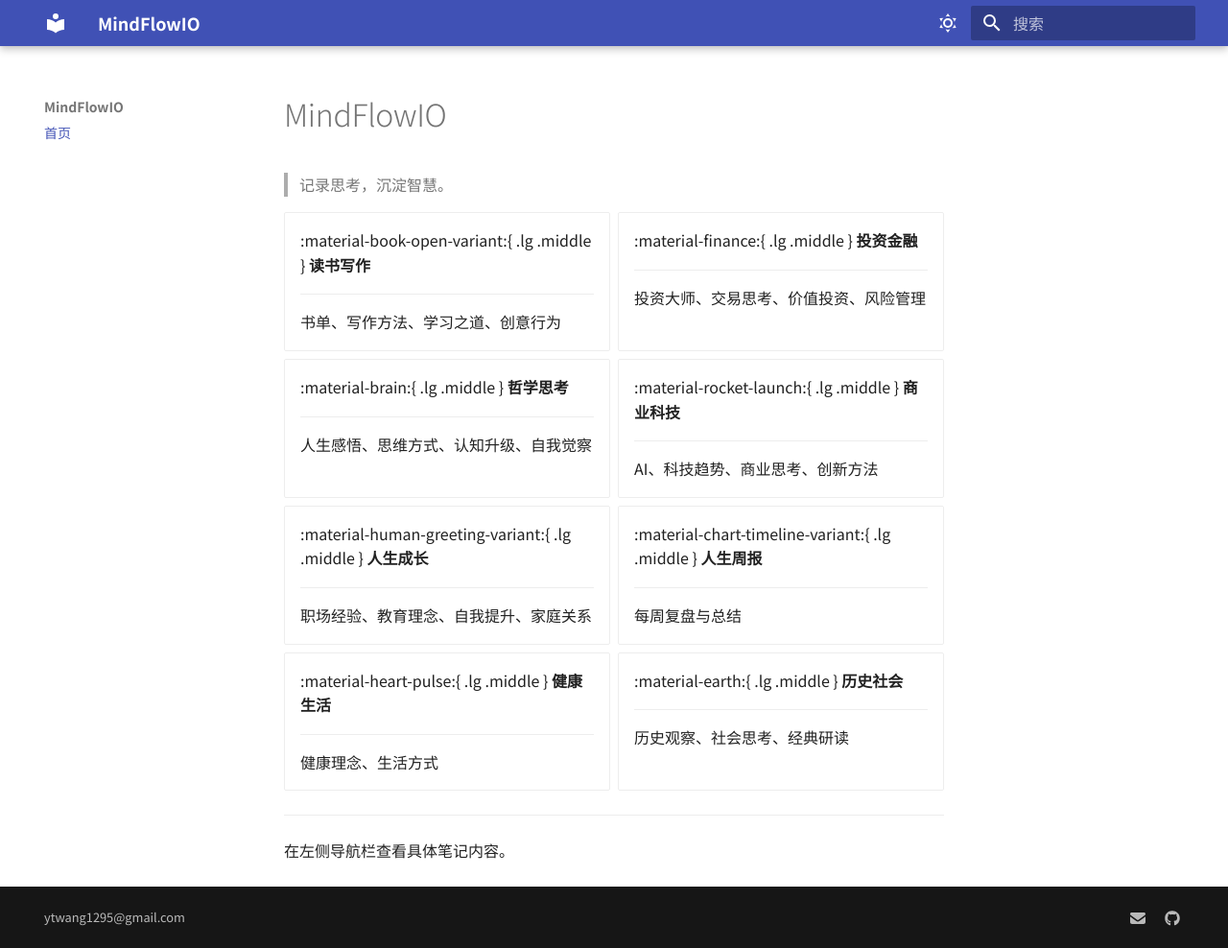
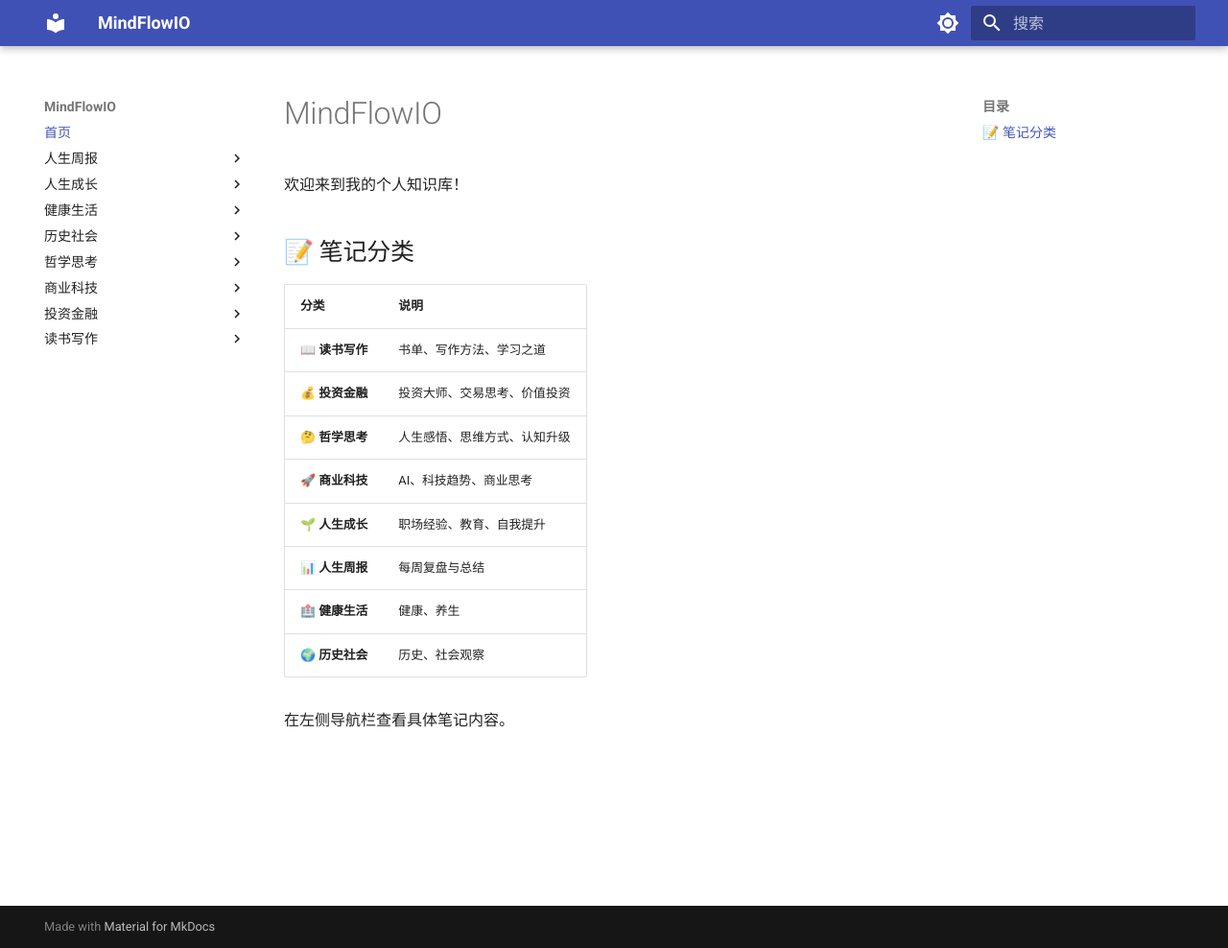
Before and after one commit to Wang-Taylor/mind-flow-notes, an MkDocs documentation site: the page built from docs/index.md, in a window 1280 px wide and 988 px high. Shown: the whole window at 96% size. Built offline with MkDocs 1.6.1 and Material for MkDocs 9.7.7, drawn with Linux system fonts in a browser that asks for light colours; some of the changed lines change nothing that is shown.

Commit message:
恢复最初的页面格式

```diff
--- a/docs/index.md
+++ b/docs/index.md
@@ -1,59 +1,18 @@
 # MindFlowIO
 
-> 记录思考，沉淀智慧。
+欢迎来到我的个人知识库！
 
-<div class="grid cards" markdown>
+## 📝 笔记分类
 
--   :material-book-open-variant:{ .lg .middle } __读书写作__
-
-    ---
-
-    书单、写作方法、学习之道、创意行为
-
--   :material-finance:{ .lg .middle } __投资金融__
-
-    ---
-
-    投资大师、交易思考、价值投资、风险管理
-
--   :material-brain:{ .lg .middle } __哲学思考__
-
-    ---
-
-    人生感悟、思维方式、认知升级、自我觉察
-
--   :material-rocket-launch:{ .lg .middle } __商业科技__
-
-    ---
-
-    AI、科技趋势、商业思考、创新方法
-
--   :material-human-greeting-variant:{ .lg .middle } __人生成长__
-
-    ---
-
-    职场经验、教育理念、自我提升、家庭关系
-
--   :material-chart-timeline-variant:{ .lg .middle } __人生周报__
-
-    ---
-
-    每周复盘与总结
-
--   :material-heart-pulse:{ .lg .middle } __健康生活__
-
-    ---
-
-    健康理念、生活方式
-
--   :material-earth:{ .lg .middle } __历史社会__
-
-    ---
-
-    历史观察、社会思考、经典研读
-
-</div>
-
----
+| 分类 | 说明 |
+|------|------|
+| 📖 **读书写作** | 书单、写作方法、学习之道 |
+| 💰 **投资金融** | 投资大师、交易思考、价值投资 |
+| 🤔 **哲学思考** | 人生感悟、思维方式、认知升级 |
+| 🚀 **商业科技** | AI、科技趋势、商业思考 |
+| 🌱 **人生成长** | 职场经验、教育、自我提升 |
+| 📊 **人生周报** | 每周复盘与总结 |
+| 🏥 **健康生活** | 健康、养生 |
+| 🌍 **历史社会** | 历史、社会观察 |
 
 在左侧导航栏查看具体笔记内容。
--- a/mkdocs.yml
+++ b/mkdocs.yml
@@ -1,62 +1,132 @@
 site_name: MindFlowIO
 site_url: https://mindflowio.com
-site_description: 个人知识库
-site_author: 翊川
-
-theme:
+site_description: 个人知识库与笔记
+site_author: wangyatai
 
 theme:
   name: material
   language: zh
   palette:
     - scheme: default
-      primary: indigo
-      accent: blue
       toggle:
-        icon: material/weather-sunny
-        name: 切换暗色模式
+        icon: material/brightness-7
+        name: 切换至暗色模式
     - scheme: slate
-      primary: indigo
-      accent: blue
       toggle:
-        icon: material/weather-night
-        name: 切换亮色模式
-  font:
-    text: Noto Sans SC
-    code: JetBrains Mono
+        icon: material/brightness-4
+        name: 切换至亮色模式
   features:
     - navigation.instant
-    - navigation.sections
+    - navigation.tracking
     - navigation.top
-    - navigation.footer
     - search.suggest
     - search.highlight
-    - content.code.annotate
-  logo:
-  favicon:
-
-extra:
-  generator: false
-  social:
-    - icon: fontawesome/solid/envelope
-      link: mailto:ytwang1295@gmail.com
-    - icon: fontawesome/brands/github
-      link: https://github.com/Wang-Taylor
-
-copyright: ytwang1295@gmail.com
 
 markdown_extensions:
-  - pymdownx.highlight:
-      anchor_linenums: true
+  - pymdownx.highlight
   - pymdownx.superfences
   - pymdownx.tasklist:
       custom_checkbox: true
-  - pymdownx.tabbed:
-      alternate_style: true
-  - admonition
-  - pymdownx.details
-  - attr_list
-  - md_in_html
 
 nav:
   - 首页: index.md
+  - 人生周报:
+    - 人生周报: 人生周报/人生周报.html
+    - 2026.04.13: 人生周报/2026.4.13人生周报.html
+    - 20260304: 人生周报/人生周报20260304.html
+    - 20260309-0315: 人生周报/人生周报20260309-0315.html
+    - 26.5.11-5.25: 人生周报/人生周报26.5.11-5.25.html
+  - 人生成长:
+    - Stop doing list: 人生成长/Stop doing list.html
+    - 一岁就上常青藤: 人生成长/一岁就上常青藤.html
+    - 三国之职场思考: 人生成长/三国之职场思考.html
+    - 关注的人: 人生成长/关注的人.html
+    - 婚姻关系: 人生成长/婚姻关系.html
+    - 暗时间: 人生成长/暗时间.html
+    - 职业思考: 人生成长/职业思考.html
+    - 职场经验: 人生成长/职场经验.html
+    - 让孩子独立: 人生成长/让孩子独立.html
+    - 超级个体: 人生成长/超级个体.html
+    - 逆商: 人生成长/逆商.html
+    - 项目经验总结: 人生成长/项目经验总结.html
+  - 健康生活:
+    - Kettle & Fire: 健康生活/Kettle & Fire.html
+    - 国内代理: 健康生活/国内代理.html
+    - 美国骨汤市场: 健康生活/美国骨汤市场.html
+    - 高维生命健康架构师: 健康生活/高维生命健康架构师.html
+  - 历史社会:
+    - 百年未有之大变局: 历史社会/百年未有之大变局.html
+    - 罗大伦讲道德经: 历史社会/罗大伦讲道德经.html
+    - 读资治通鉴: 历史社会/读资治通鉴.html
+    - 资治通鉴: 历史社会/资治通鉴.html
+    - 王树国校长说: 历史社会/王树国校长说.html
+  - 哲学思考:
+    - 人生只有一件事: 哲学思考/2022.11.26人生只有一件事.html
+    - 反脆弱: 哲学思考/2023.12.01 反脆弱.html
+    - 近期思考: 哲学思考/2025.10.31 近期思考.html
+    - 为什么伟大不能被计划: 哲学思考/2025.5.21为什么伟大不能被计划.html
+    - 臣服实验: 哲学思考/2025.5.27 臣服实验.html
+    - 关于注意力: 哲学思考/2025.5.29 关于注意力.html
+    - 关于意义: 哲学思考/2025.5.30 关于意义.html
+    - Ikigai: 哲学思考/Ikigai.html
+    - 不安的哲学: 哲学思考/不安的哲学.html
+    - 大自然如何工作: 哲学思考/大自然如何工作.html
+    - 少有人走的路: 哲学思考/少有人走的路.html
+    - 幸福的真谛: 哲学思考/幸福的真谛.html
+    - 庄子: 哲学思考/庄子.html
+    - 开悟其实很简单: 哲学思考/开悟其实很简单.html
+    - 思考帽: 哲学思考/思考帽.html
+    - 意识到觉知本身: 哲学思考/意识到觉知本身.html
+    - 清醒的活: 哲学思考/清醒的活.html
+    - 理性决策的贝叶斯原理: 哲学思考/理性决策的贝叶斯原理.html
+    - 生活太重要不能太认真: 哲学思考/生活太重要，不能太认真.html
+    - 遇见未知的自己: 哲学思考/遇见未知的自己.html
+  - 商业科技:
+    - 2026技术元年: 商业科技/2026技术元年.html
+    - AI应用思考: 商业科技/AI应用思考.html
+    - KK对于人工智能的看法: 商业科技/KK对于人工智能的看法.html
+    - KK涌现的自我循环: 商业科技/KK涌现的自我循环.html
+    - 万物重构: 商业科技/万物重构.html
+    - 刷新-萨提亚: 商业科技/刷新-萨提亚.html
+    - 商业航天: 商业科技/商业航天.html
+    - 埃隆之作: 商业科技/埃隆之作.html
+    - 无人知晓-让奇迹发生: 商业科技/无人知晓-让奇迹发生.html
+    - 沉默的主角-韦青: 商业科技/沉默的主角-韦青.html
+  - 投资金融:
+    - Stan Druckenmiller: 投资金融/Stan Druckenmiller.html
+    - Stan Druckenmiller采访: 投资金融/Stan Druckenmiller采访.html
+    - 交易思考: 投资金融/交易思考.html
+    - 凯恩斯投资真经: 投资金融/凯恩斯投资真经.html
+    - 动态对冲: 投资金融/动态对冲.html
+    - 安全边际: 投资金融/安全边际.html
+    - 巴菲特最新访谈: 投资金融/巴菲特最新访谈.html
+    - 巴菲特致股东的信: 投资金融/巴菲特致股东的信.html
+    - 怎样选择成长股: 投资金融/怎样选择成长股.html
+    - 投资反思: 投资金融/投资反思.html
+    - 投资大师: 投资金融/投资大师.html
+    - 李录演讲: 投资金融/李录演讲.html
+    - 李录的建议: 投资金融/李录的建议.html
+    - 标的: 投资金融/标的.html
+    - 益处与顾虑之间的非对称性: 投资金融/益处与顾虑之间的非对称性.html
+    - 稳定与风险: 投资金融/稳定与风险.html
+    - 第一性原理: 投资金融/第一性原理.html
+    - 纳瓦尔宝典: 投资金融/纳瓦尔宝典.html
+    - 纳瓦尔最新访谈: 投资金融/纳瓦尔最新访谈.html
+    - 芒格传: 投资金融/芒格传.html
+    - 芒格关于可口可乐的案例分析: 投资金融/芒格关于可口可乐的案例分析.html
+    - 财富自由之路-李笑来: 投资金融/财富自由之路-李笑来.html
+    - 逆向思维: 投资金融/逆向思维.html
+    - 金钱心理学-摩根侯赛尔: 投资金融/金钱心理学-摩根侯赛尔.html
+    - 金钱的艺术: 投资金融/金钱的艺术.html
+    - 霍华德·马克思: 投资金融/霍华德·马克思.html
+    - 非对称风险: 投资金融/非对称风险.html
+  - 读书写作:
+    - 个人方法论: 读书写作/个人方法论.html
+    - 书单: 读书写作/书单.html
+    - 关于写作: 读书写作/关于写作.html
+    - 写作中注意的两点: 读书写作/写作中注意的两点.html
+    - 创意行为: 读书写作/创意行为.html
+    - 创新者的窘境: 读书写作/创新者的窘境.html
+    - 刻意练习: 读书写作/刻意练习.html
+    - 如何读书: 读书写作/如何读书.html
+    - 学习之道: 读书写作/学习之道.html
```
